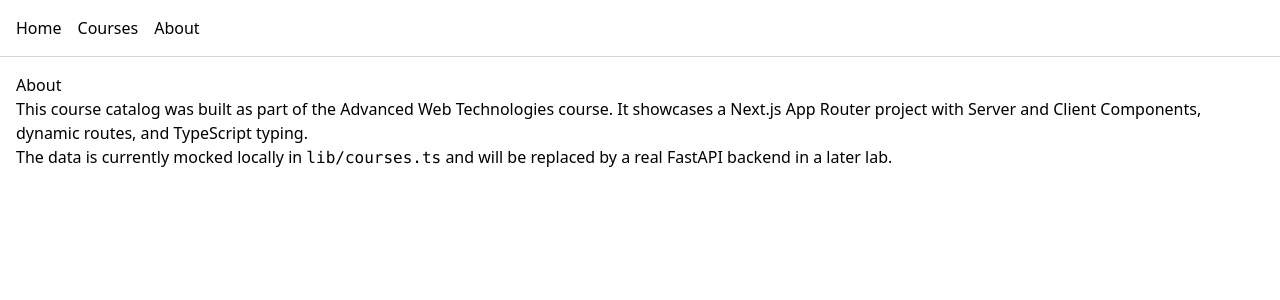
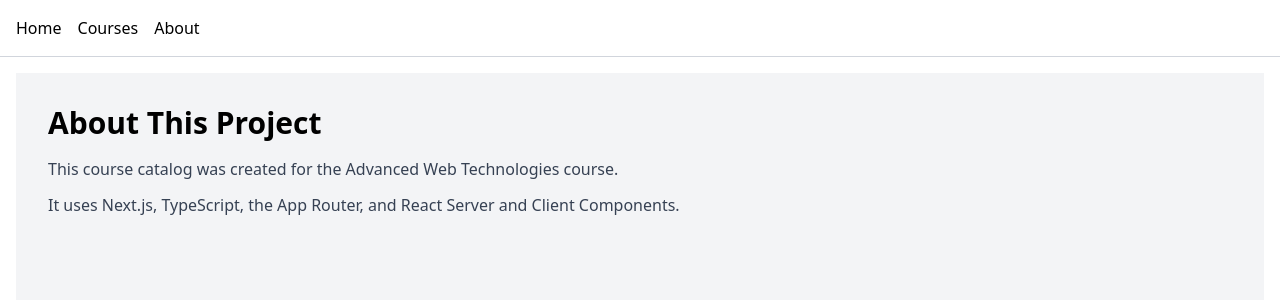
Before and after one commit to kuprianova24012006-ui/course-catalog, a Next.js app: page /about in a window 1280 px wide. Shown: the top 300 px of the page. Built offline with nearby package versions, Linux system fonts and the light colour scheme.

Commit message:
feat: add about page

```diff
--- a/app/about/page.tsx
+++ b/app/about/page.tsx
@@ -1,16 +1,18 @@
+
 export default function AboutPage() {
   return (
-    <>
-      <h1>About</h1>
-      <p>
-        This course catalog was built as part of the Advanced Web Technologies
-        course. It showcases a Next.js App Router project with Server and
-        Client Components, dynamic routes, and TypeScript typing.
+    <div className="min-h-screen bg-gray-100 p-8">
+      <h1 className="mb-4 text-3xl font-bold">
+        About This Project
+      </h1>
+
+      <p className="mb-3 text-gray-700">
+        This course catalog was created for the Advanced Web Technologies course.
       </p>
-      <p>
-        The data is currently mocked locally in <code>lib/courses.ts</code> and
-        will be replaced by a real FastAPI backend in a later lab.
+
+      <p className="text-gray-700">
+        It uses Next.js, TypeScript, the App Router, and React Server and Client Components.
       </p>
-    </>
+    </div>
   );
 }
```
